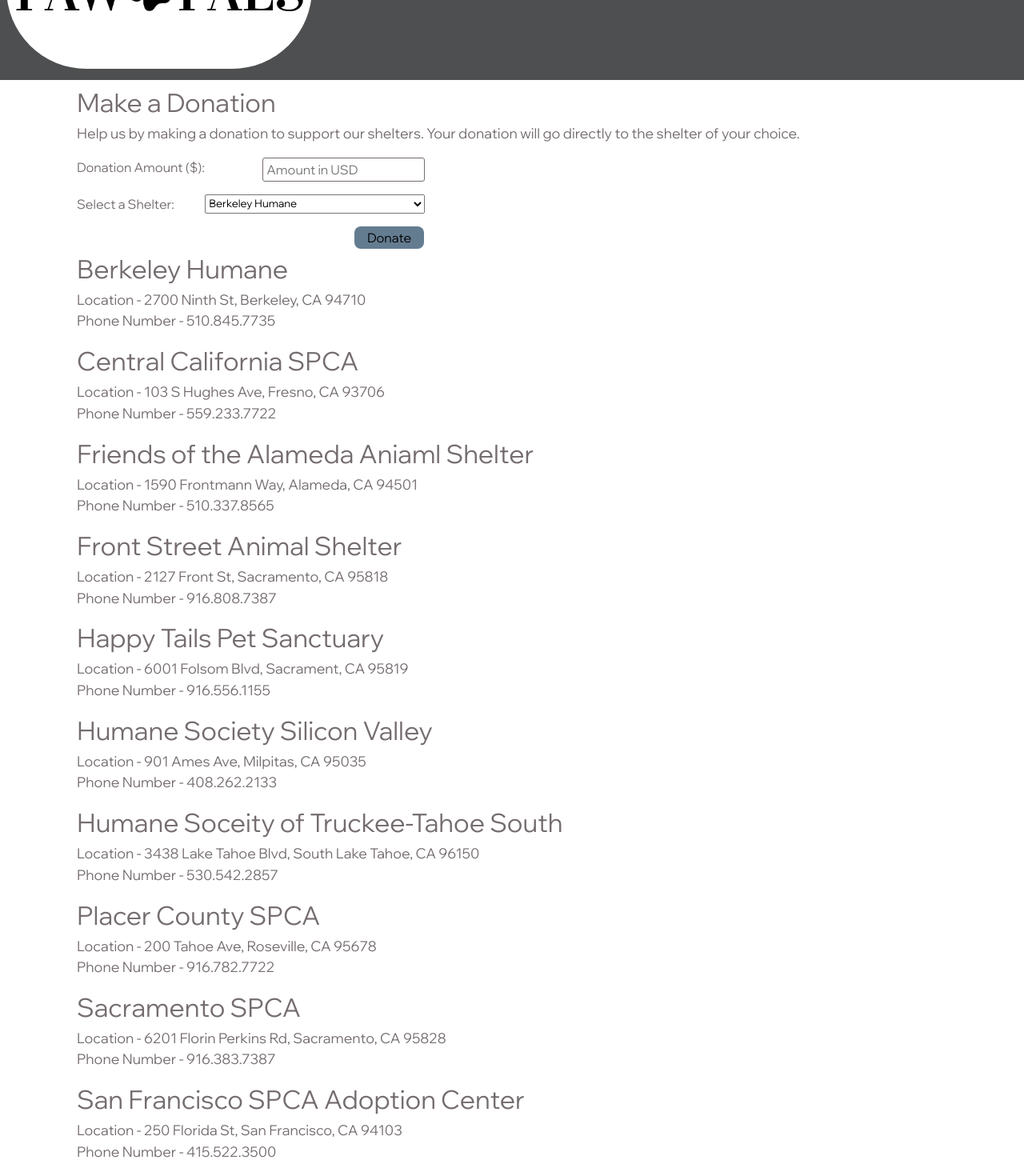
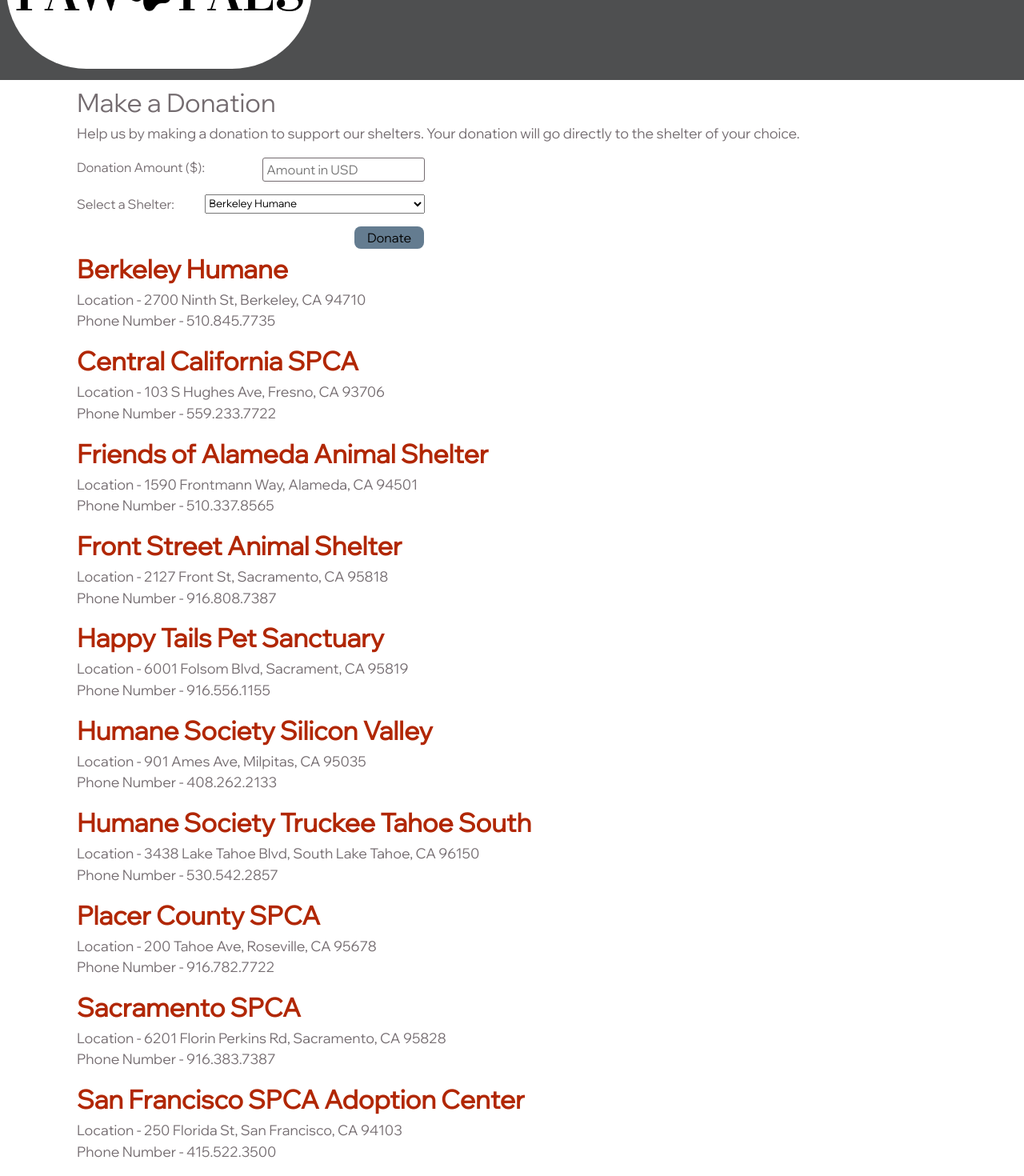
Before and after one commit to kthao21/paw-pals, a React (Vite) app in the folder client/: page /donation in a window 1280 px wide. Shown: the part 119-1589 px from the top of the page at 80% size. Built offline with nearby package versions, Linux system fonts and the light colour scheme.

Commit message:
donation.jsx

```diff
--- a/client/src/pages/Donation.jsx
+++ b/client/src/pages/Donation.jsx
@@ -70,52 +70,52 @@
         </div>
       </form>
 
- <h2> Berkeley Humane </h2>
+ <h2><a href="https://www.berkeleyhumane.org">Berkeley Humane</a></h2>
  <p>
   Location - 2700 Ninth St, Berkeley, CA 94710 <br />
   Phone Number - 510.845.7735
  </p>
- <h2> Central California SPCA </h2>
+ <h2><a href="https://www.ccspca.com">Central California SPCA</a></h2>
  <p>
   Location - 103 S Hughes Ave, Fresno, CA 93706 <br />
   Phone Number - 559.233.7722
  </p>
- <h2> Friends of the Alameda Aniaml Shelter </h2>
+ <h2><a href="https://www.alamedaanimalshelter.org"> Friends of Alameda Animal Shelter</a></h2>
  <p>
   Location - 1590 Frontmann Way, Alameda, CA 94501 <br />
   Phone Number - 510.337.8565
  </p>
- <h2> Front Street Animal Shelter </h2>
+ <h2> <a href="https://www.cityofsacramento.org/Community-Development/Animal-Care">Front Street Animal Shelter</a></h2>
  <p>
   Location - 2127 Front St, Sacramento, CA 95818 <br />
   Phone Number - 916.808.7387
  </p>
- <h2> Happy Tails Pet Sanctuary </h2>
+ <h2><a href="https://www.happytails.org">Happy Tails Pet Sanctuary</a></h2>
  <p>
   Location - 6001 Folsom Blvd, Sacrament, CA 95819 <br />
   Phone Number - 916.556.1155
  </p>
- <h2> Humane Society Silicon Valley </h2>
+ <h2><a href="https://www.hssv.org">Humane Society Silicon Valley</a></h2>
  <p>
   Location - 901 Ames Ave, Milpitas, CA 95035<br />
   Phone Number - 408.262.2133
  </p>
- <h2> Humane Soceity of Truckee-Tahoe South </h2>
+ <h2><a href="https://hstt.org/">Humane Society Truckee Tahoe South</a> </h2>
  <p>
   Location - 3438 Lake Tahoe Blvd, South Lake Tahoe, CA 96150 <br />
   Phone Number - 530.542.2857
  </p>
- <h2> Placer County SPCA </h2>
+ <h2><a href="https://placerspca.org">Placer County SPCA</a></h2>
  <p>
   Location - 200 Tahoe Ave, Roseville, CA 95678 <br />
   Phone Number - 916.782.7722
  </p>
- <h2> Sacramento SPCA </h2>
+ <h2><a href="https://www.sspca.org">Sacramento SPCA</a></h2>
  <p>
   Location - 6201 Florin Perkins Rd, Sacramento, CA 95828<br />
   Phone Number - 916.383.7387
  </p>
- <h2> San Francisco SPCA Adoption Center </h2>
+ <h2><a href="https://www.sfspca.org/adoptions/">San Francisco SPCA Adoption Center</a></h2>
  <p>
   Location - 250 Florida St, San Francisco, CA 94103 <br />
   Phone Number - 415.522.3500
```
